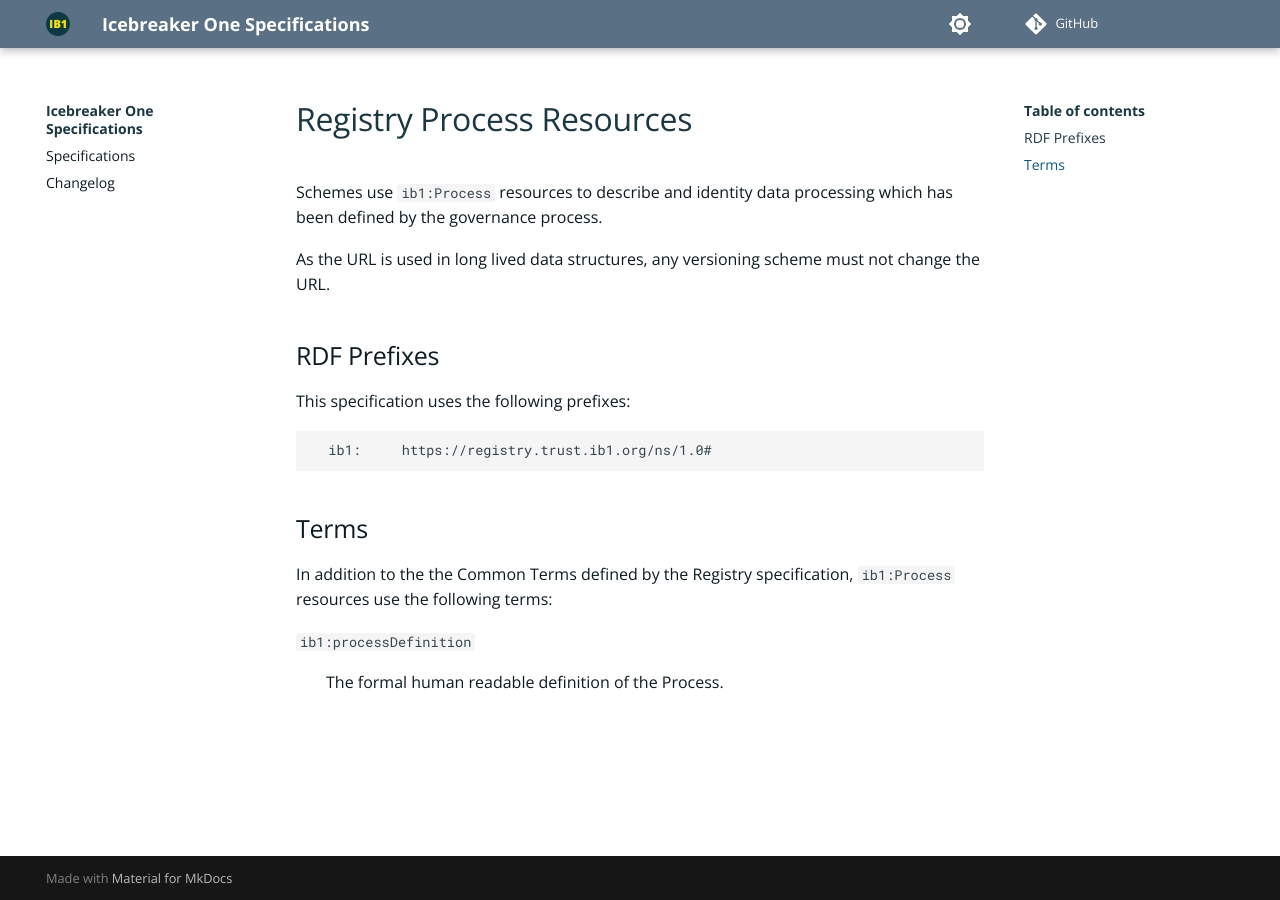
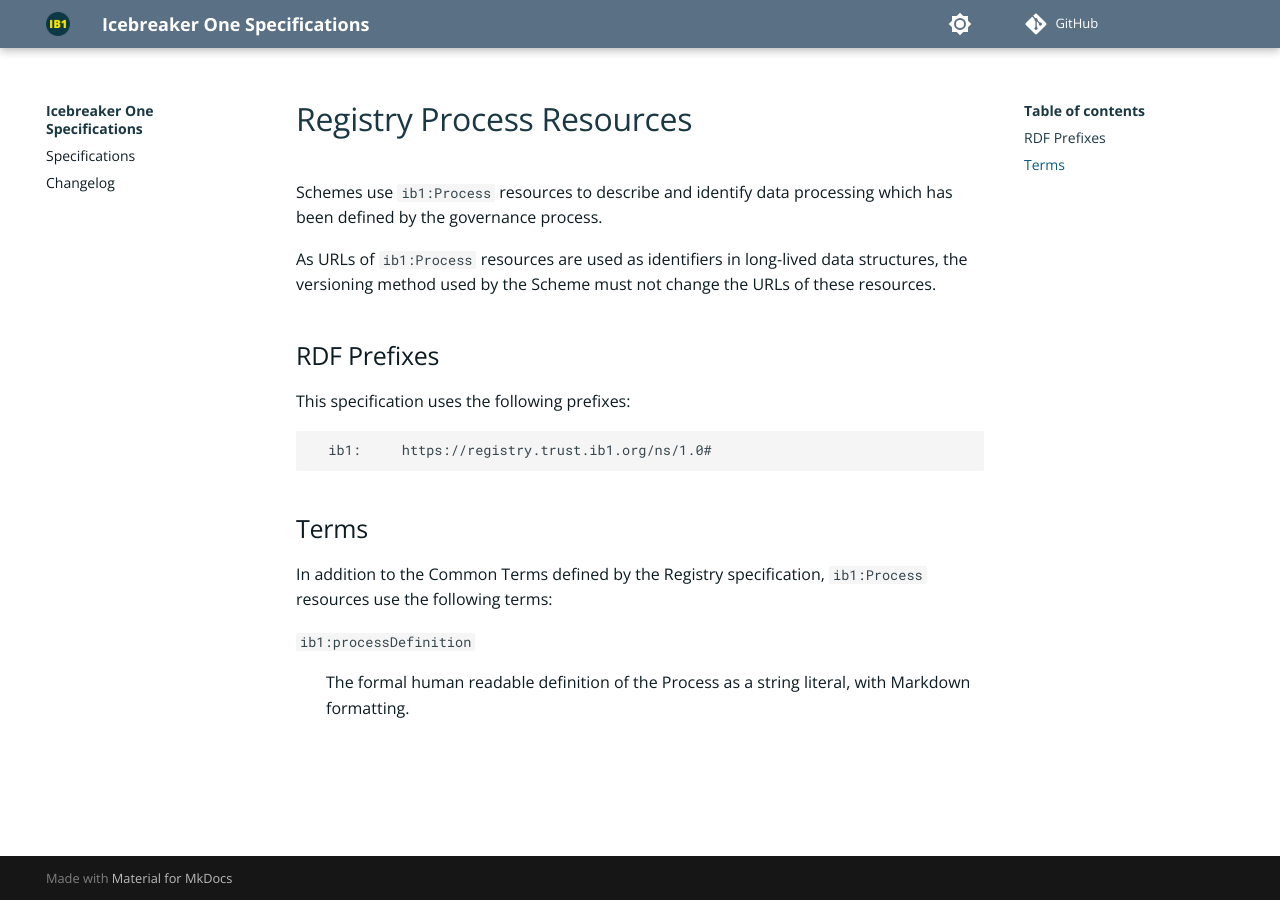
Before and after one commit to icebreakerone/ib1-technical-specifications, an MkDocs documentation site: the page built from docs/registry-process-resources/1.0.md, in a window 1280 px wide. Built offline with MkDocs 1.6.1 and Material for MkDocs 9.7.7, drawn with Linux system fonts in a browser that asks for light colours; comment, search, counter and statistics services are not loaded.

Commit message:
Fix typos, clarify, address https://github.com/icebreakerone/ib1-technical-specifications/pull/1/commits/ae4525e3a0e3b490a11dd0a0ac7973c07af305a7

```diff
--- a/docs/registry-process-resources/1.0.md
+++ b/docs/registry-process-resources/1.0.md
@@ -1,8 +1,8 @@
 # Registry Process Resources
 
-Schemes use `ib1:Process` resources to describe and identity data processing which has been defined by the governance process.
+Schemes use `ib1:Process` resources to describe and identify data processing which has been defined by the governance process.
 
-As the URL is used in long lived data structures, any versioning scheme must not change the URL.
+As URLs of `ib1:Process` resources are used as identifiers in long-lived data structures, the versioning method used by the Scheme must not change the URLs of these resources.
 
 ## RDF Prefixes
 
@@ -14,7 +14,7 @@ This specification uses the following prefixes:
 
 ## Terms
 
-In addition to the the Common Terms defined by the Registry specification, `ib1:Process` resources use the following terms:
+In addition to the Common Terms defined by the Registry specification, `ib1:Process` resources use the following terms:
 
 `ib1:processDefinition`
-: The formal human readable definition of the Process.
+: The formal human readable definition of the Process as a string literal, with Markdown formatting.
```
